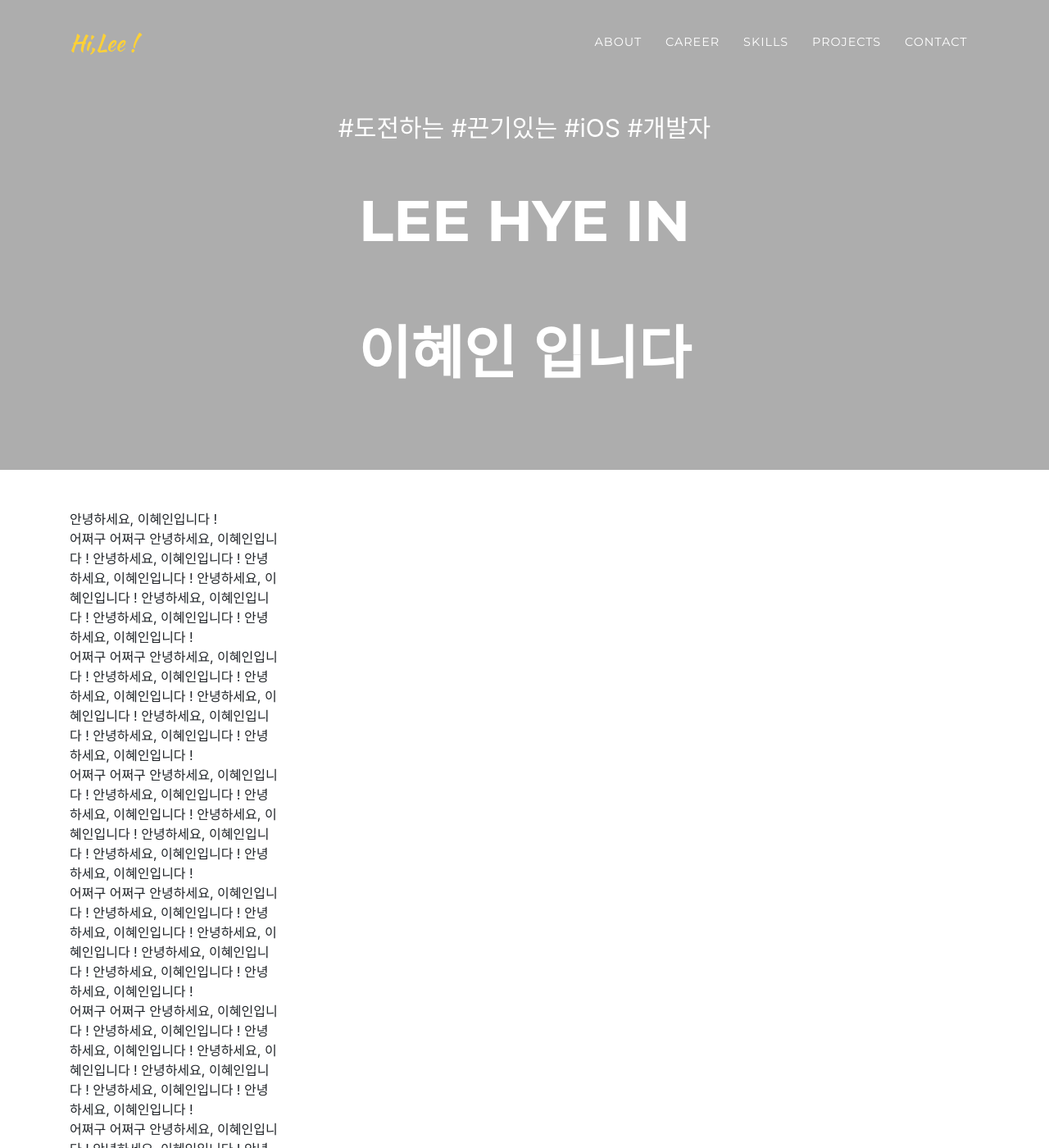
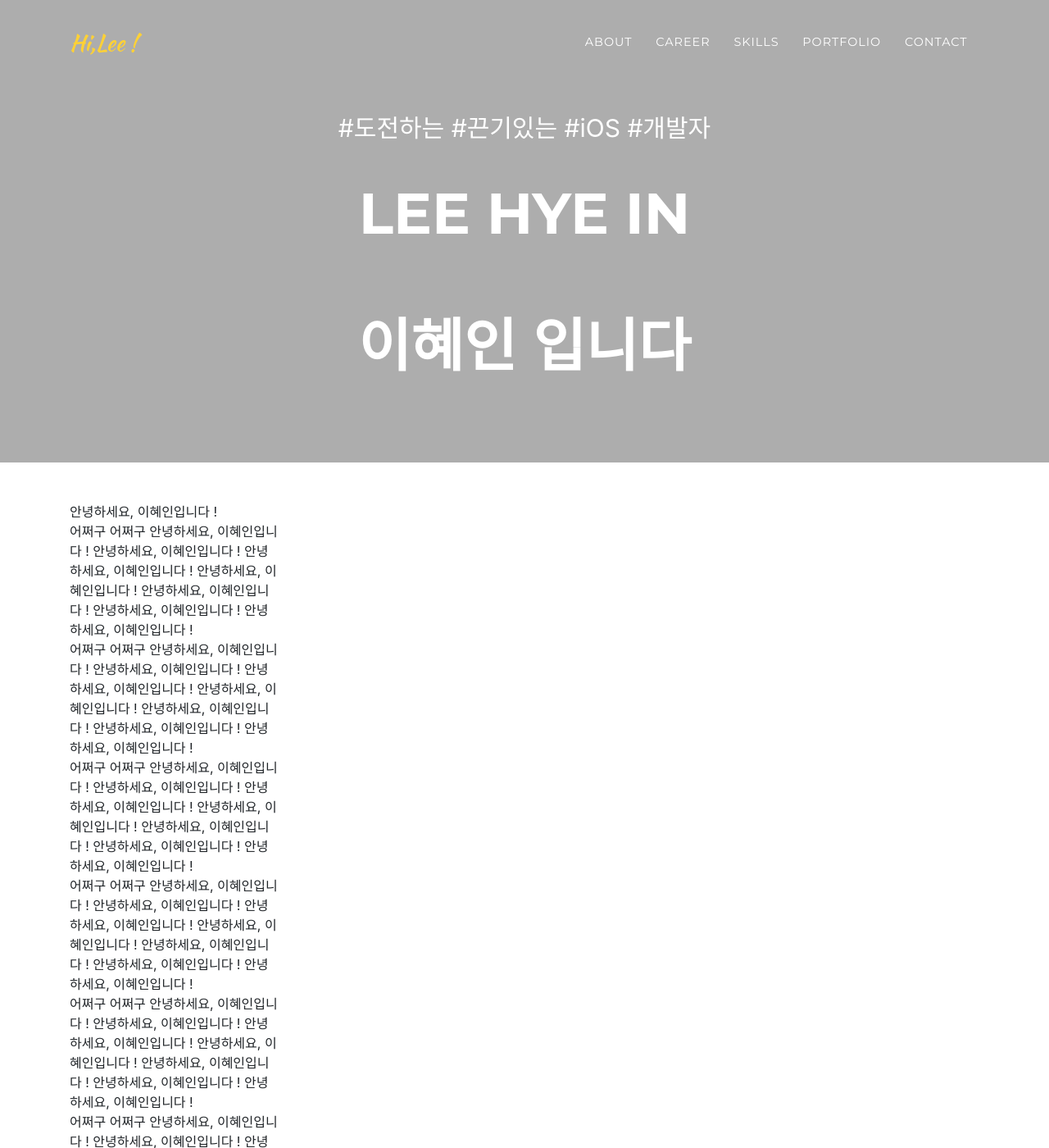
Before and after one commit to lhi0822/lhi0822.github.io, a Jekyll site: the page built from index.md, in a window 1280 px wide and 1400 px high. Shown: the whole window at 82% size. Built offline with Jekyll 4.4.1, drawn with Linux system fonts in a browser that asks for light colours; some web fonts are replaced; some of the changed text lies outside the part shown.

Commit message:
Theme changed

```diff
--- a/_data/navigation.yml
+++ b/_data/navigation.yml
@@ -8,7 +8,7 @@ nav:
   - title: "Skills"
     section: services
 
-  - title: "Projects"
+  - title: "Portfolio"
     section: portfolio
 
   - title: "Contact"
--- a/_data/sitetext.yml
+++ b/_data/sitetext.yml
@@ -25,17 +25,17 @@ services:
     section: services
     list:
       - title: "Language/Framwork"
-        desc: "Objective-C, Java, JavaScript, JSP, HTML, Spring Framework"
+        desc: "Objective-C, Java, JavaScript, JSP, HTML, Spring, Bootstrap"
         icon: fas fa-code #find more at https://fontawesome.com/icons
       - title: "Web Server"
         desc: "Apache, Tomcat, WebLogic"
         icon: fas fa-laptop
       - title: "Database"
         desc: "Oracle, MySQL, SQLite"
-        icon: fab fa-database
+        icon: fas fa-database
 
 portfolio:
-    title: "Projects"
+    title: "Portfolio"
     section: portfolio
     closebutton: "Close Project"
 
@@ -46,4 +46,4 @@ team:
       - name: "E-Mail"
         role: "bell4912@naver.com"
       - name: "Phone"
-        role: "010.939.7822"
+        role: "010.9391.7822"
--- a/_sass/layout/_masthead.scss
+++ b/_sass/layout/_masthead.scss
@@ -35,7 +35,7 @@ header.masthead {
         font-size: 30px;
         font-style: normal;
         line-height: 40px;
-        margin-bottom: 25px;
+        margin-bottom: 0px; //25px;
         @include serif-font;
       }
       .intro-heading {
```
